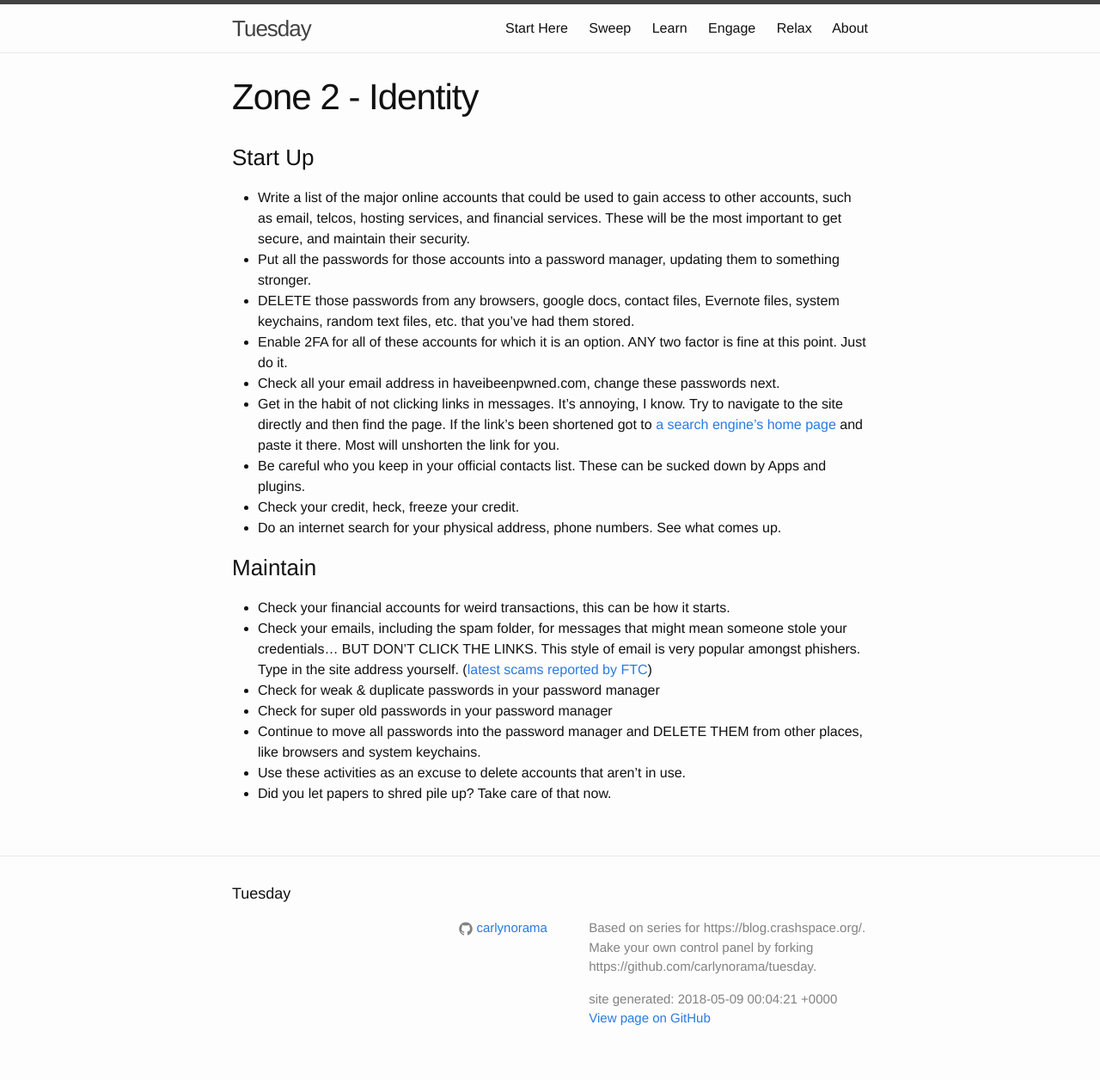
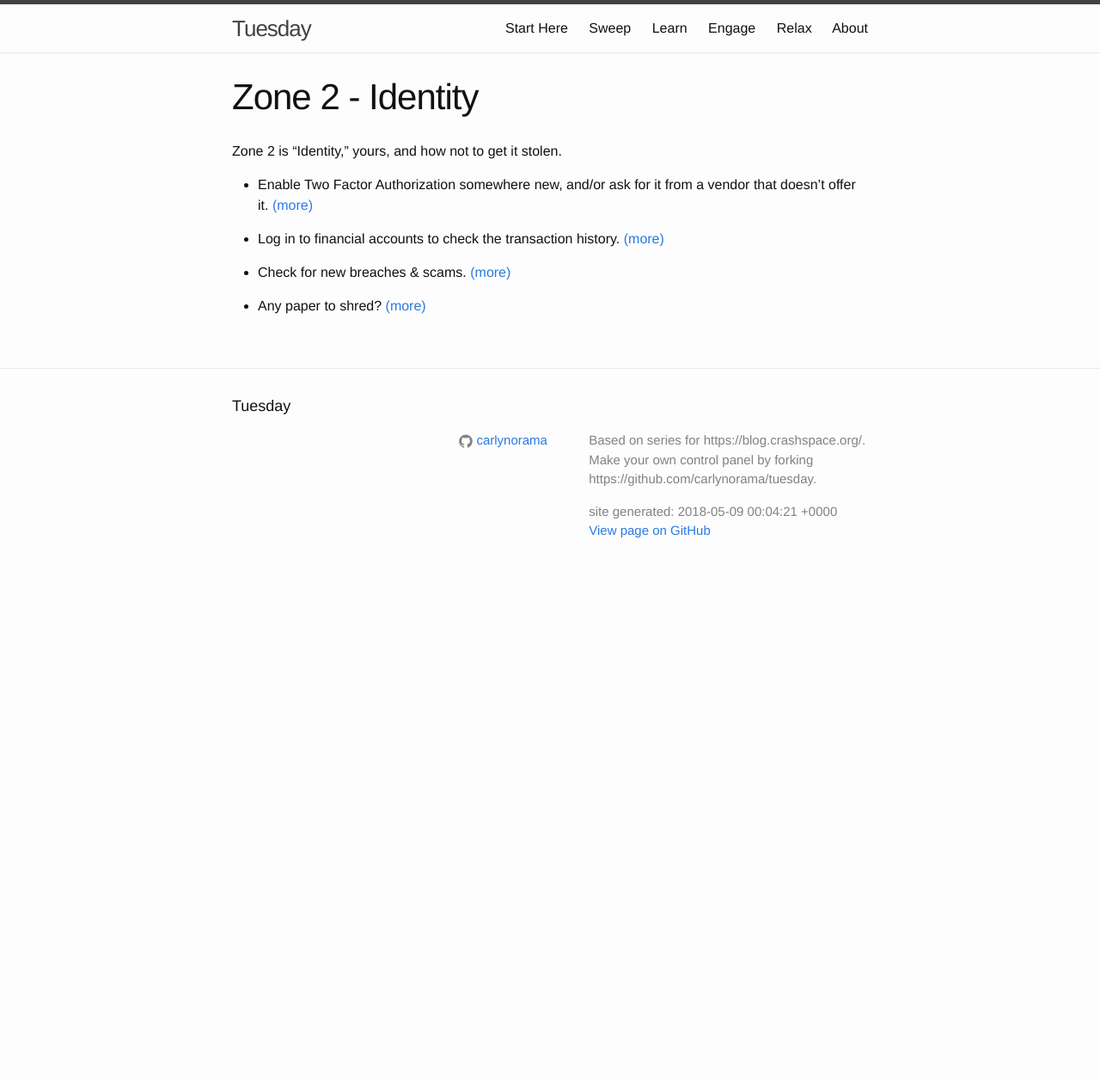
Before and after one commit to CRASHSpace/tuesday, a Jekyll site: the page built from _sweep/zone02/index.md, in a window 1280 px wide. Shown: the whole page at 86% size. Built offline with Jekyll 4.4.1, drawn with Linux system fonts in a browser that asks for light colours; after the commit the page ends 900 px from its top, so only the background shows below that.

Commit message:
Zone 2 Updates

```diff
--- /dev/null
+++ b/_includes/zone_02.md
@@ -0,0 +1,4 @@
+{% assign itemstoshow = (site.sweep | where: "zone" , "identity" | sort: 'list_order') %}
+{% for item in itemstoshow %}
+* {{ item.weekly_todo_text }} [(more)]({{ item.url | relative_url }})
+{% endfor %}
--- a/_sweep/zone02/index.md
+++ b/_sweep/zone02/index.md
@@ -6,24 +6,6 @@ title: Zone 2 - Identity
 showonindexas: link
 ---
 
-### Start Up
+ Zone 2 is “Identity,” yours, and how not to get it stolen.
 
-*   Write a list of the major online accounts that could be used to gain access to other accounts, such as email, telcos, hosting services, and financial services. These will be the most important to get secure, and maintain their security.
-*   Put all the passwords for those accounts into a password manager, updating them to something stronger.
-*   DELETE those passwords from any browsers, google docs, contact files, Evernote files, system keychains, random text files, etc. that you’ve had them stored.
-*   Enable 2FA for all of these accounts for which it is an option. ANY two factor is fine at this point. Just do it.
-*   Check all your email address in haveibeenpwned.com, change these passwords next.
-*   Get in the habit of not clicking links in messages. It’s annoying, I know. Try to navigate to the site directly and then find the page. If the link’s been shortened got to [a search engine’s home page](https://www.ixquick.com/) and paste it there. Most will unshorten the link for you.
-*   Be careful who you keep in your official contacts list. These can be sucked down by Apps and plugins.
-*   Check your credit, heck, freeze your credit.
-*   Do an internet search for your physical address, phone numbers. See what comes up.
-
-### Maintain
-
-*   Check your financial accounts for weird transactions, this can be how it starts.
-*   Check your emails, including the spam folder, for messages that might mean someone stole your credentials… BUT DON’T CLICK THE LINKS. This style of email is very popular amongst phishers. Type in the site address yourself. ([latest scams reported by FTC](https://www.consumer.ftc.gov/features/scam-alerts))
-*   Check for weak & duplicate passwords in your password manager
-*   Check for super old passwords in your password manager
-*   Continue to move all passwords into the password manager and DELETE THEM from other places, like browsers and system keychains.
-*   Use these activities as an excuse to delete accounts that aren’t in use.
-*   Did you let papers to shred pile up? Take care of that now.
+{% include zone_02.md %}
```
Also changed, not shown: _sweep/zone02/2FA.md (+3 -0 lines), _sweep/zone02/check_financials.md (added, +32 -0 lines), _sweep/zone02/check_for_breaches.md (added, +24 -0 lines), _sweep/zone02/paper_shredding.md (+29 -3 lines), _sweep/zone02/verify_contact_info.md (added, +21 -0 lines).
